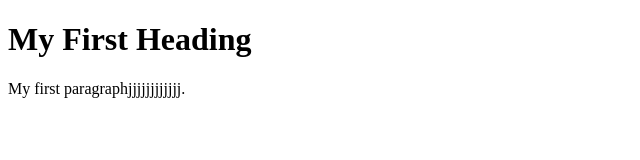
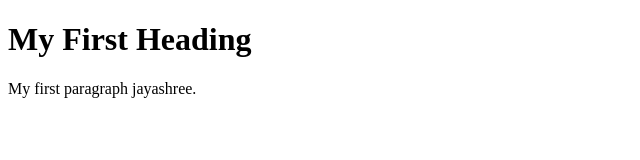
Before and after one commit to om1403/project14, a plain HTML site: page index.html in a window 1280 px wide. Shown: the full height of the page, 0-640 px from the left. Drawn offline with Linux system fonts and the light colour scheme.

Commit message:
third commit

```diff
--- a/index.html
+++ b/index.html
@@ -3,7 +3,7 @@
 <body>
 
 <h1>My First Heading</h1>
-<p>My first paragraphjjjjjjjjjjjj.</p>
+<p>My first paragraph jayashree.</p>
 
 </body>
 </html>
```
